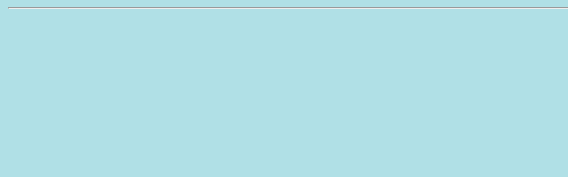
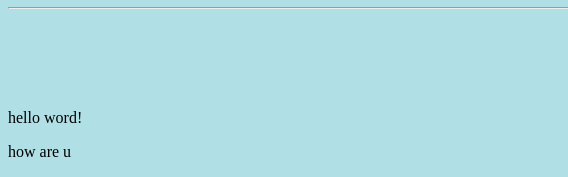
Before and after one commit to shangguan12345/gitfortest, a plain HTML site: page index.htm in a window 1280 px wide. Shown: the part 1643-1820 px from the top of the page, 0-568 px from the left. Before the commit the page ends 1744 px from the top, so only its background shows below. Drawn offline with Linux system fonts and the light colour scheme.

Commit message:
add a new line

```diff
--- a/index.htm
+++ b/index.htm
@@ -134,7 +134,8 @@ th, td {
 <br>
 <!--Insert image of me-->
 
-
+<p>hello word!</p>
+<p>how are u</p>
 
 </body>
 </html>
```
